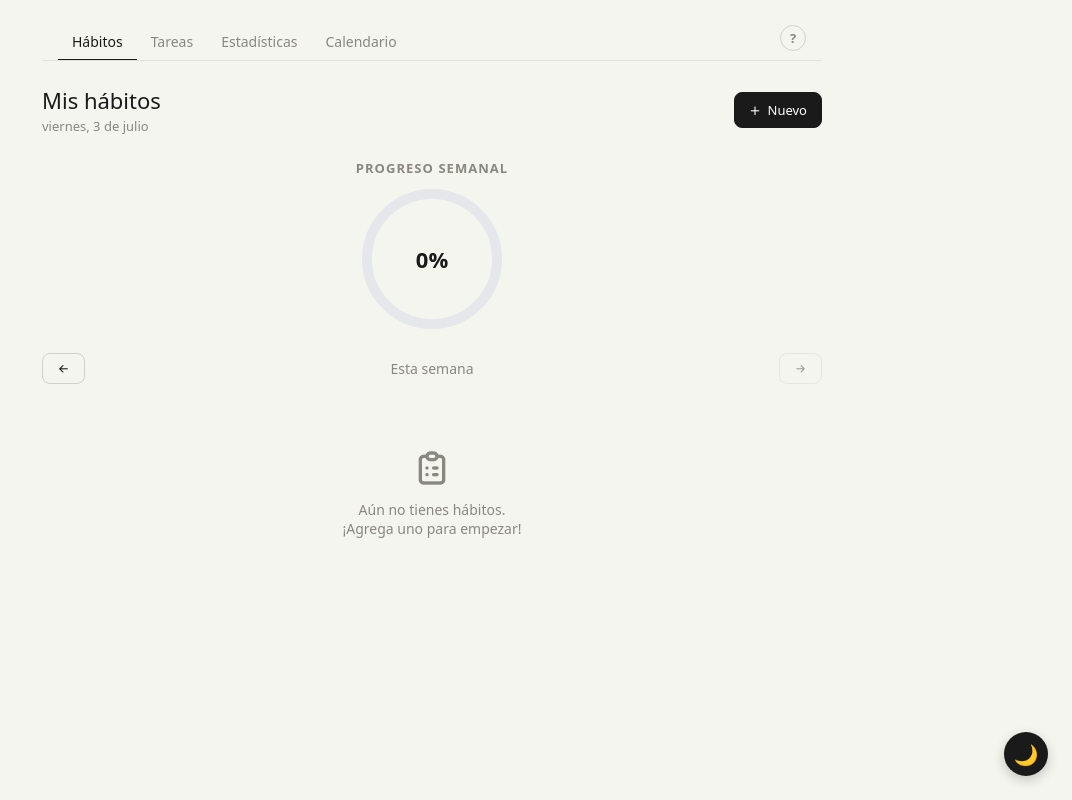
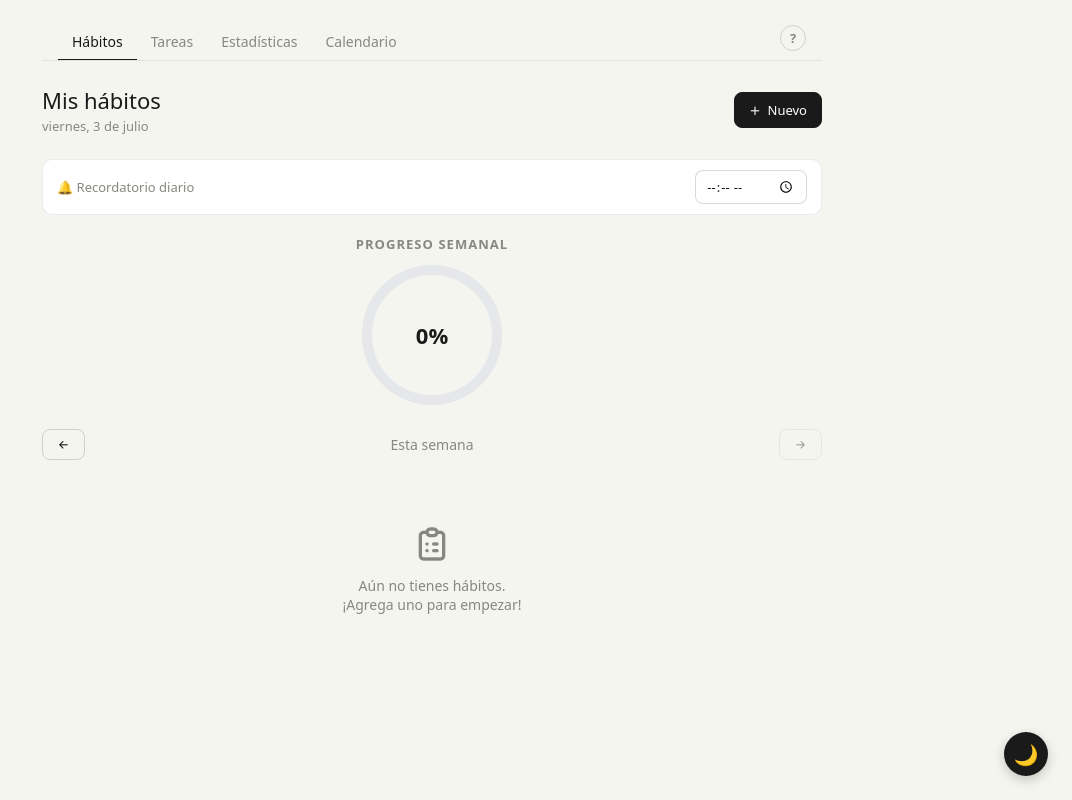
Before and after one commit to hectormadrid/Habitosapp, a React (Vite) app: page / in a window 1280 px wide. Shown: the whole page, without its empty margins (208-1280 px from the left). Built offline with nearby package versions, Linux system fonts and the light colour scheme.

Commit message:
recordatorio de habitos

```diff
--- a/src/App.jsx
+++ b/src/App.jsx
@@ -20,9 +20,13 @@ export default function App() {
     try { return JSON.parse(localStorage.getItem('ht_notas') || '{}') } catch { return {} }
   })
 
-  // ← tareas ahora viven aquí en vez de dentro de TaskList
+
   const [tareas, setTareas] = useState(() => {
     try { return JSON.parse(localStorage.getItem('tareas') || '[]') } catch { return [] }
+  })
+
+  const [horaRecordatorioHabitos, setHoraRecordatorioHabitos] = useState(() => {
+    return localStorage.getItem('ht_hora_recordatorio') || ''
   })
 
   const [darkMode, setDarkMode] = useState(() => {
@@ -44,6 +48,41 @@ export default function App() {
   useEffect(() => {
     localStorage.setItem('tareas', JSON.stringify(tareas))
   }, [tareas])
+
+  useEffect(() => {
+    localStorage.setItem('ht_hora_recordatorio', horaRecordatorioHabitos)
+  }, [horaRecordatorioHabitos])
+
+  useEffect(() => {
+    if (!horaRecordatorioHabitos) return
+
+    function revisarHabitos() {
+      const ahora = new Date()
+      const horaActual = `${String(ahora.getHours()).padStart(2, '0')}:${String(ahora.getMinutes()).padStart(2, '0')}`
+
+      if (horaActual !== horaRecordatorioHabitos) return
+
+      const hoy = ahora.toISOString().slice(0, 10)
+      const completadosHoy = habits.filter(h =>
+        completions[`${h.id}_${hoy}`]
+      ).length
+
+      if (completadosHoy === habits.length && habits.length > 0) return
+
+      if (Notification.permission === 'granted') {
+        new Notification('💪 Recordatorio de hábitos', {
+          body: completadosHoy === 0
+            ? `¡No olvides tus hábitos de hoy! Tienes ${habits.length} pendientes.`
+            : `Llevas ${completadosHoy} de ${habits.length} hábitos completados hoy. ¡Sigue así!`,
+          icon: '/vite.svg',
+        })
+      }
+    }
+
+    revisarHabitos()
+    const intervalo = setInterval(revisarHabitos, 60000)
+    return () => clearInterval(intervalo)
+  }, [horaRecordatorioHabitos, habits, completions])
 
   useEffect(() => {
     if (darkMode) {
@@ -90,6 +129,8 @@ export default function App() {
           setHabits={setHabits}
           completions={completions}
           setCompletions={setCompletions}
+          horaRecordatorio={horaRecordatorioHabitos}
+          setHoraRecordatorio={setHoraRecordatorioHabitos}
         />
       )}
       {tabActiva === 'tareas' && (
--- a/src/components/HabitTab.jsx
+++ b/src/components/HabitTab.jsx
@@ -6,7 +6,7 @@ import styles from './HabitTab.module.css'
 
 const SLEEP_OPTIONS = [4, 5, 6, 7, 8, 9, 10]
 
-export default function HabitTab({ habits, setHabits, completions, setCompletions }) {
+export default function HabitTab({ habits, setHabits, completions, setCompletions, horaRecordatorio, setHoraRecordatorio }) {
     const [weekOffset, setWeekOffset] = useState(0)
     const [showModal, setShowModal] = useState(false)
     const [editHabit, setEditHabit] = useState(null)
@@ -176,6 +176,26 @@ export default function HabitTab({ habits, setHabits, completions, setCompletion
                     <i className="ti ti-plus" aria-hidden="true" />Nuevo
                 </button>
             </div>
+            {/* Recordatorio diario */}
+            <div className={styles.recordatorioRow}>
+                <span className={styles.recordatorioLabel}>🔔 Recordatorio diario</span>
+                <input
+                    type="time"
+                    className={styles.recordatorioInput}
+                    value={horaRecordatorio}
+                    onChange={e => setHoraRecordatorio(e.target.value)}
+                    title="Hora del recordatorio diario de hábitos"
+                />
+                {horaRecordatorio && (
+                    <button
+                        className={styles.recordatorioClear}
+                        onClick={() => setHoraRecordatorio('')}
+                        title="Quitar recordatorio"
+                    >
+                        ✕
+                    </button>
+                )}
+            </div>
             {habits.length > 0 && (
                 <div className={styles.statsRow}>
                     <div className={styles.statCard}>
@@ -318,7 +338,7 @@ export default function HabitTab({ habits, setHabits, completions, setCompletion
                     </table>
                 </div>
             )}
-                {habits.length > 0 && (
+            {habits.length > 0 && (
                 <div className={styles.mesSection}>
                     <h3 className={styles.mesTitulo}>
                         Rachas del mes — {new Date().toLocaleDateString('es', { month: 'long', year: 'numeric' })}
--- a/src/components/HabitTab.module.css
+++ b/src/components/HabitTab.module.css
@@ -446,3 +446,63 @@
   .mesSection { padding: 1rem; }
   .mesDiaNum  { font-size: 10px; }
 }
+/* ── Recordatorio diario ─────────────────────────────────── */
+
+.recordatorioRow {
+  display: flex;
+  align-items: center;
+  gap: 10px;
+  max-width: 780px;
+  margin: 0 auto 1.25rem;
+  background: var(--color-surface);
+  border: 1px solid var(--color-border);
+  border-radius: 10px;
+  padding: 10px 14px;
+}
+
+.recordatorioLabel {
+  font-size: 13px;
+  color: var(--color-text-muted);
+  flex: 1;
+}
+
+.recordatorioInput {
+  padding: 6px 10px;
+  border: 1px solid var(--color-border-medium);
+  border-radius: 8px;
+  font-size: 13px;
+  background: var(--color-surface);
+  color: var(--color-text);
+  outline: none;
+  cursor: pointer;
+}
+
+.recordatorioInput:focus {
+  border-color: #3b4ef8;
+}
+
+.recordatorioClear {
+  background: transparent;
+  border: none;
+  color: var(--color-text-hint);
+  font-size: 14px;
+  cursor: pointer;
+  padding: 2px 6px;
+  border-radius: 4px;
+}
+
+.recordatorioClear:hover {
+  color: #e24b4a;
+  background: var(--color-badge-high-bg);
+}
+
+@media (max-width: 480px) {
+  .recordatorioRow {
+    flex-wrap: wrap;
+    gap: 8px;
+  }
+
+  .recordatorioLabel {
+    width: 100%;
+  }
+}
```
